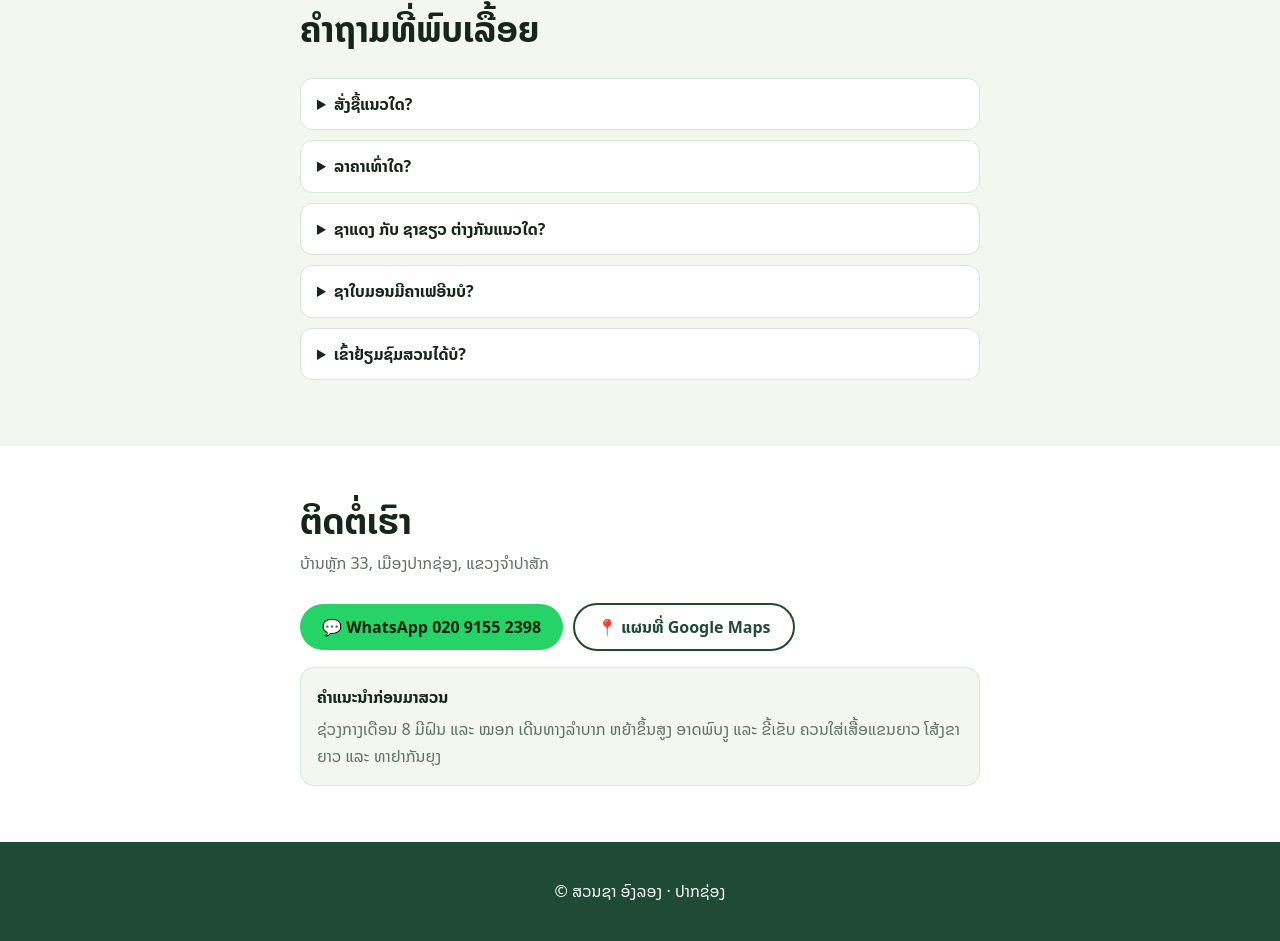
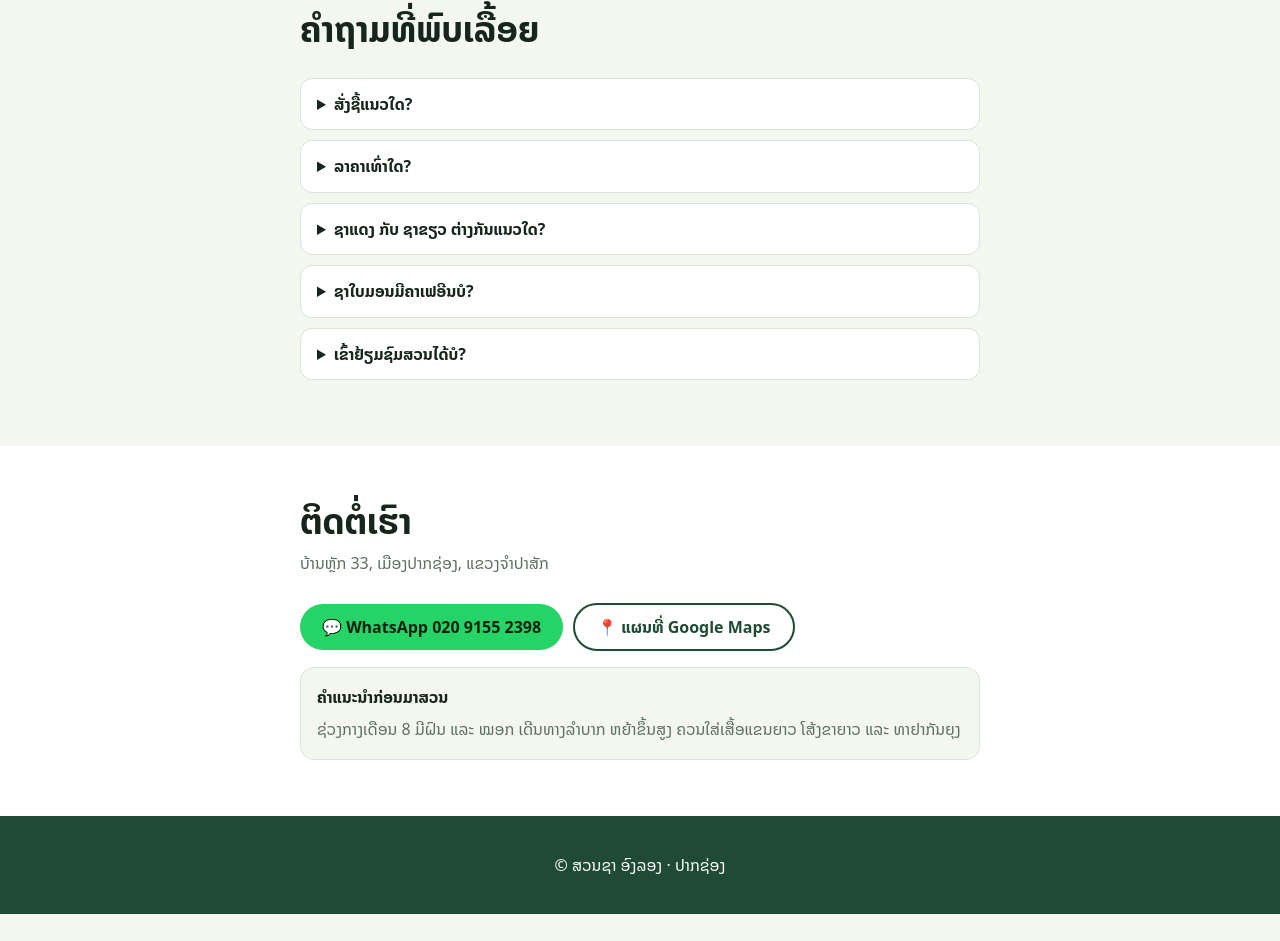
Before and after one commit to ssubery/OLT-paksong-upgraded-version, a plain HTML site: page index.html in a window 1280 px wide. Shown: the part 4366-5307 px from the top of the page. After the commit the page ends 5280 px from the top, so only its background shows below. Drawn offline with nearby package versions, Linux system fonts and the light colour scheme.

```diff
--- a/index.html
+++ b/index.html
@@ -35,7 +35,7 @@
 <details><summary>ເຂົ້າຢ້ຽມຊົມສວນໄດ້ບໍ?</summary><p>ໄດ້ ແນະນຳໃຫ້ທັກ WhatsApp ກ່ອນ ແລະ ອ່ານຄຳແນະນຳກ່ອນມາສວນທາງລຸ່ມ</p></details></div></section>
 <section id="contact" style="background:var(--card)"><div class="w narrow rv"><h2>ຕິດຕໍ່ເຮົາ</h2><p class="sub">ບ້ານຫຼັກ 33, ເມືອງປາກຊ່ອງ, ແຂວງຈຳປາສັກ</p>
 <p><a class="wa" href="https://wa.me/8562091552398" target="_blank" rel="noopener">💬 WhatsApp 020 9155 2398</a> <a class="btn o dk" href="https://www.google.com/maps/search/?api=1&query=15.1754196,106.0738015" target="_blank" rel="noopener">📍 ແຜນທີ່ Google Maps</a></p>
-<div class="box"><b>ຄຳແນະນຳກ່ອນມາສວນ</b><span>ຊ່ວງກາງເດືອນ 8 ມີຝົນ ແລະ ໝອກ ເດີນທາງລຳບາກ ຫຍ້າຂຶ້ນສູງ ອາດພົບງູ ແລະ ຂີ້ເຂັບ ຄວນໃສ່ເສື້ອແຂນຍາວ ໂສ້ງຂາຍາວ ແລະ ທາຢາກັນຍຸງ</span></div></div></section>
+<div class="box"><b>ຄຳແນະນຳກ່ອນມາສວນ</b><span>ຊ່ວງກາງເດືອນ 8 ມີຝົນ ແລະ ໝອກ ເດີນທາງລຳບາກ ຫຍ້າຂຶ້ນສູງ ຄວນໃສ່ເສື້ອແຂນຍາວ ໂສ້ງຂາຍາວ ແລະ ທາຢາກັນຍຸງ</span></div></div></section>
 </main>
 <a class="fab" href="https://wa.me/8562091552398" target="_blank" rel="noopener" aria-label="WhatsApp">💬</a>
 <footer>© ສວນຊາ ອົງລອງ · ປາກຊ່ອງ</footer>
```
